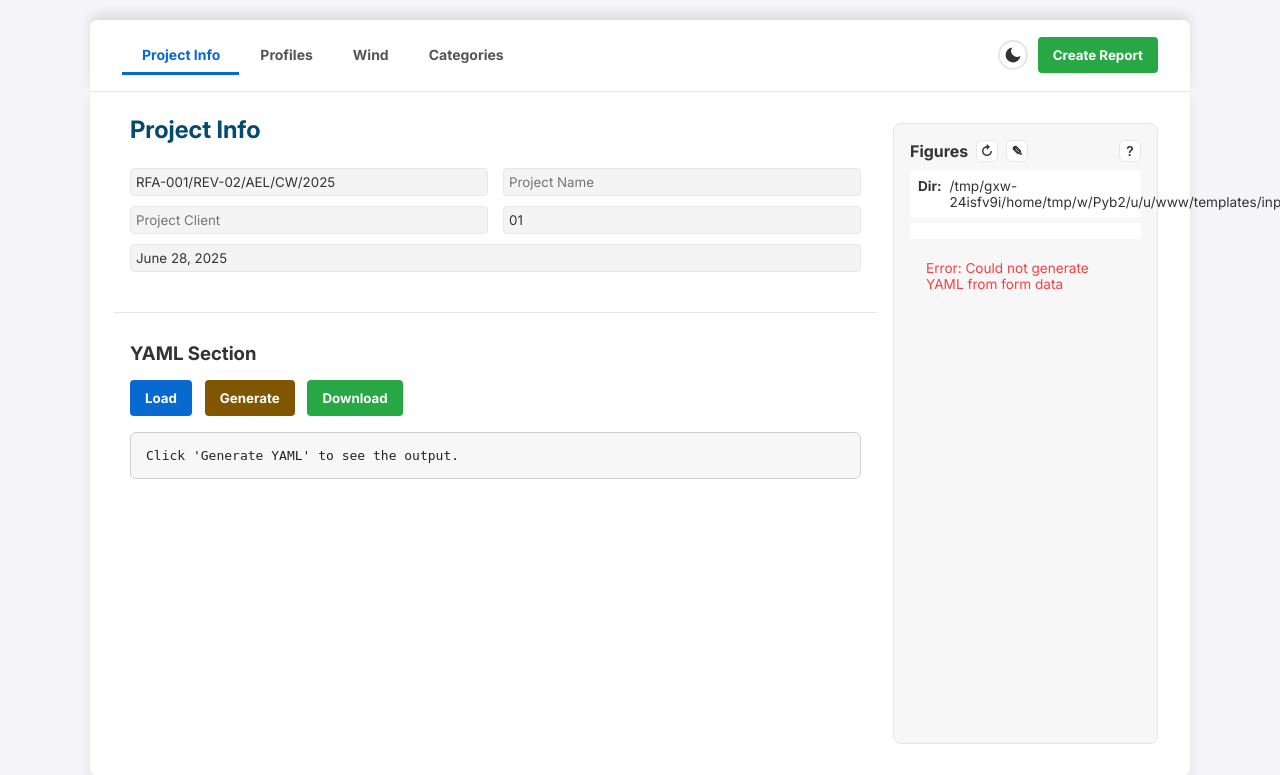
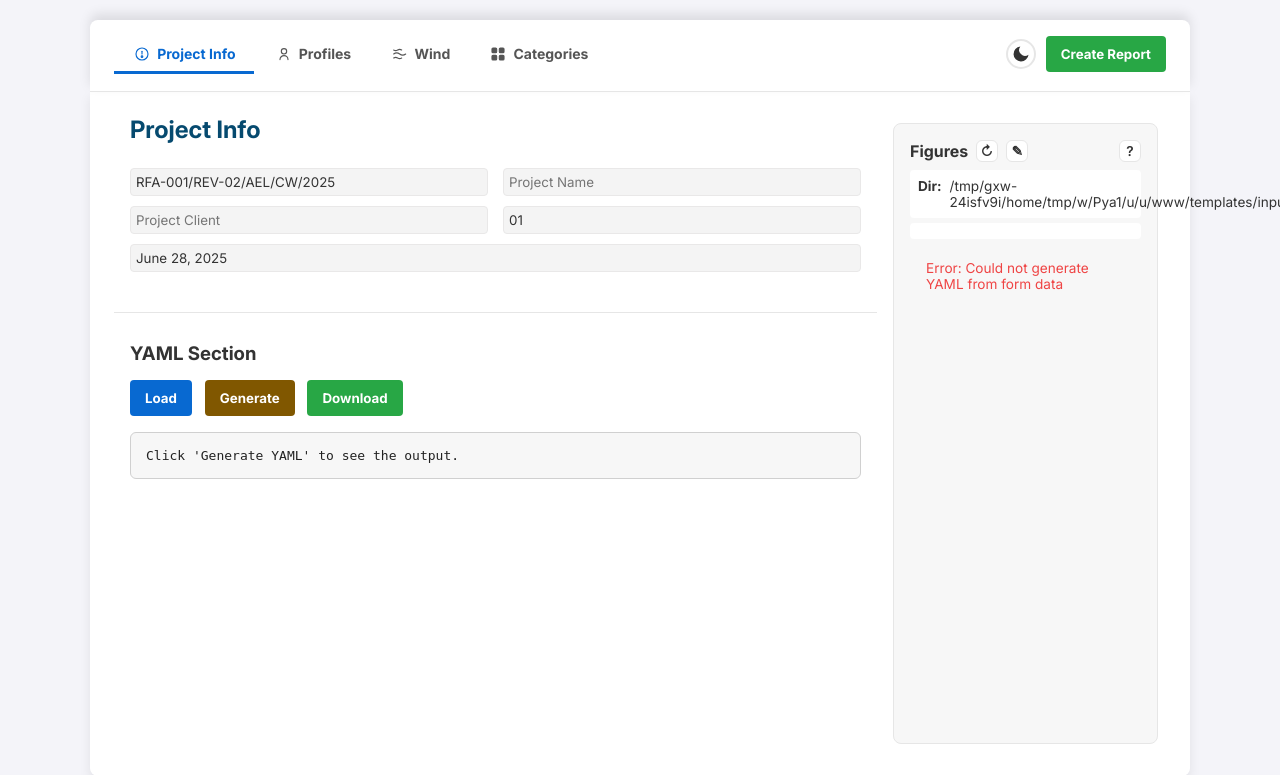
Before and after one commit to shuvroce/facade-report, a Flask app: page / in a window 1280 px wide. Shown: the top 775 px of the page. Run offline with Flask 3, Linux system fonts and the light colour scheme; some libraries are stand-ins or nearby versions.

Commit message:
icon added to heading button

```diff
--- a/static/app.css
+++ b/static/app.css
@@ -187,7 +187,7 @@ nav {
     display: flex;
     justify-content: space-between;
     align-items: center;
-    padding: 1rem 2rem;
+    padding: 1rem 1.5rem;
 }
 
 .form-header {
@@ -251,8 +251,29 @@ nav {
     font-size: 14px;
     font-weight: bold;
     color: var(--text-secondary);
-    transition: color 0.2s;
+    transition: color 0.3s;
     outline: none;
+    display: inline-flex;
+    align-items: center;
+    gap: 0.45rem;
+}
+
+.tab_btn .tab-icon {
+    width: 16px;
+    height: 16px;
+    stroke: currentColor;
+    fill: none;
+    stroke-width: 1.7;
+    stroke-linecap: round;
+    stroke-linejoin: round;
+}
+
+.tab_btn .tab-icon.filled {
+    fill: currentColor;
+}
+
+.tab_btn .tab-label {
+    line-height: 1;
 }
 
 .tab_btn.active {
--- a/static/app.js
+++ b/static/app.js
@@ -39,10 +39,13 @@ document.addEventListener('DOMContentLoaded', () => {
 
     // Initialize active tab indicator
     const activeTab = document.querySelector('.tab_btn.active');
-    if (activeTab && line) {
-        line.style.width = `${activeTab.offsetWidth}px`;
-        line.style.left = `${activeTab.offsetLeft}px`;
-    }
+    const positionLine = (targetTab) => {
+        if (!line || !targetTab) return;
+        line.style.width = `${targetTab.offsetWidth}px`;
+        line.style.left = `${targetTab.offsetLeft}px`;
+    };
+
+    positionLine(activeTab);
 
     // Tab click handlers
     tabs.forEach((tab, index) => {
@@ -52,10 +55,7 @@ document.addEventListener('DOMContentLoaded', () => {
             tab.classList.add('active');
 
             // Update indicator line
-            if (line) {
-                line.style.width = `${e.target.offsetWidth}px`;
-                line.style.left = `${e.target.offsetLeft}px`;
-            }
+            positionLine(tab);
 
             // Show corresponding content
             all_content.forEach(content => content.classList.remove('active'));
@@ -64,6 +64,9 @@ document.addEventListener('DOMContentLoaded', () => {
             }
         });
     });
+
+    // Keep indicator aligned on resize
+    window.addEventListener('resize', () => positionLine(document.querySelector('.tab_btn.active')));
 
     // 3. CONFIGURATION & CONSTANTS
     // --- Aluminum Profile Configuration ---
--- a/templates/index.html
+++ b/templates/index.html
@@ -14,10 +14,38 @@
     <nav>
         <div class="nav_bar">
             <div class="tab_box">
-                <button class="tab_btn active">Project Info</button>
-                <button class="tab_btn">Profiles</button>
-                <button class="tab_btn">Wind</button>
-                <button class="tab_btn">Categories</button>
+                <button class="tab_btn active">
+                    <svg class="tab-icon" viewBox="0 0 24 24" aria-hidden="true">
+                        <circle cx="12" cy="12" r="9"></circle>
+                        <line x1="12" y1="8" x2="12" y2="12"></line>
+                        <circle cx="12" cy="16" r="1.2"></circle>
+                    </svg>
+                    <span class="tab-label">Project Info</span>
+                </button>
+                <button class="tab_btn">
+                    <svg class="tab-icon" viewBox="0 0 24 24" aria-hidden="true">
+                        <path d="M12 12a4 4 0 1 0-4-4 4 4 0 0 0 4 4z"></path>
+                        <path d="M6 20.4a6 6 0 0 1 12 0"></path>
+                    </svg>
+                    <span class="tab-label">Profiles</span>
+                </button>
+                <button class="tab_btn">
+                    <svg class="tab-icon" viewBox="0 0 24 24" aria-hidden="true">
+                        <path d="M4 12c2.5-2 6.5-2 9 0s6.5 2 9 0"></path>
+                        <path d="M4 6c1.5 1 4.5 1 6 0s4.5-1 6 0"></path>
+                        <path d="M4 18c1.5-1 4.5-1 6 0s4.5 1 6 0"></path>
+                    </svg>
+                    <span class="tab-label">Wind</span>
+                </button>
+                <button class="tab_btn">
+                    <svg class="tab-icon filled" viewBox="0 0 24 24" aria-hidden="true">
+                        <rect x="3" y="3" width="7" height="7" rx="1.5"></rect>
+                        <rect x="14" y="3" width="7" height="7" rx="1.5"></rect>
+                        <rect x="3" y="14" width="7" height="7" rx="1.5"></rect>
+                        <rect x="14" y="14" width="7" height="7" rx="1.5"></rect>
+                    </svg>
+                    <span class="tab-label">Categories</span>
+                </button>
                 <div class="line"></div>
             </div>
             <div class="form-header">
```
